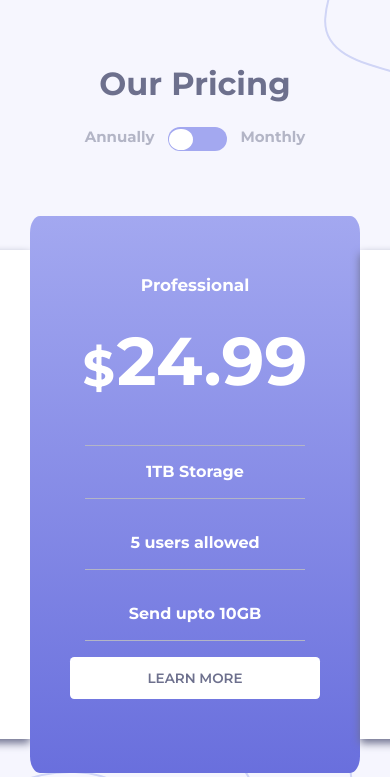
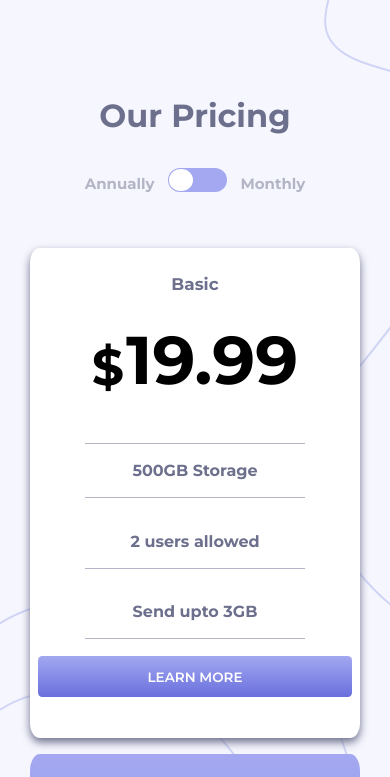
Before and after one commit to harrisheaswar/harrish-pricing-html-css, a plain HTML site: page index.html in a window 390 px wide. Shown: the top 777 px of the page. Drawn offline with Linux system fonts and the light colour scheme.

Commit message:
making small changes to enhance mobile view

```diff
--- a/css/style.css
+++ b/css/style.css
@@ -226,6 +226,61 @@ input {
 .toggle-text {
   color: hsl(234, 14%, 74%);
 }
+@media (max-width: 500px) {
+  .container {
+    height: auto;
+    min-height: auto;
+    padding: 2rem;
+  }
+
+  .content-container {
+    max-width: 100%;
+    flex-direction: column;
+    height: auto;
+    margin-top: 0;
+  }
+
+  .toggle-container {
+    align-items: center;
+    margin-bottom: 1rem;
+    margin-top: 2rem;
+  }
+
+  .toggle {
+    height: 40px;
+    margin-bottom: 0.5rem;
+    min-height: 100%;
+  }
+
+  .content-box {
+    flex-direction: column;
+    margin: 2rem 0;
+  }
+
+  .button {
+    width: 100%;
+    height: 40px;
+  }
+  .content-basic,
+  .content-professional,
+  .content-master {
+    width: 100%;
+    margin-bottom: 1rem;
+    border-radius: 3%;
+  }
+
+  .pricing {
+    font-size: 5vw;
+  }
+
+  .learn-more {
+    width: 100%;
+  }
+
+  input:checked + .button::before {
+    transform: translateX(3.6vh);
+  }
+}
 
 @media (max-width: 375px) {
   .container {
```
